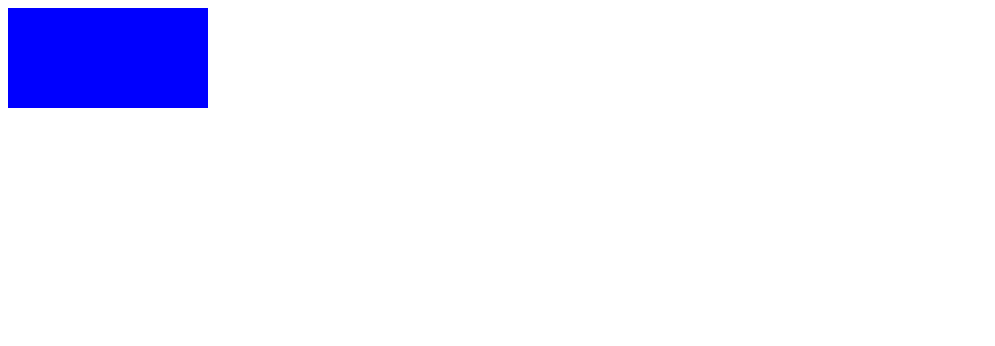
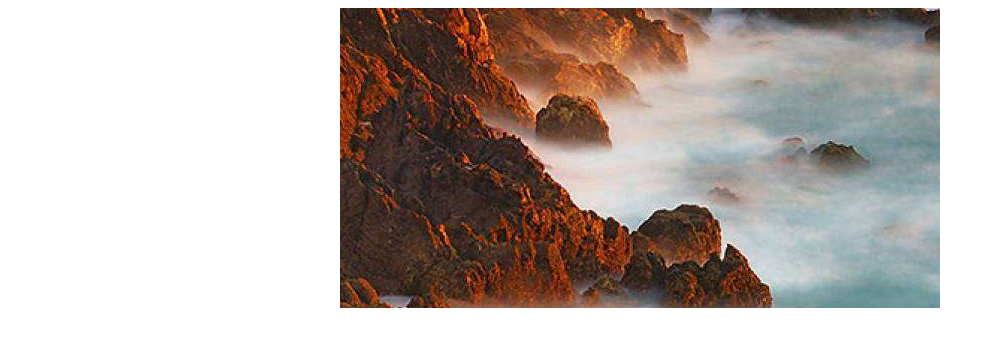
Before and after one commit to uemurayusuke/Javascript, a plain HTML site: page index.html in a window 1280 px wide. Shown: the whole page, without its empty margins (0-995 px from the left). Drawn offline with nearby package versions, Linux system fonts and the light colour scheme.

Commit message:
Javascript スライドショー自動切替完成

```diff
--- a/app.css
+++ /dev/null
@@ -1,5 +0,0 @@
-.box1 {
-  background-color: #FF0000;
-  height: 200px;
-  width: 200px;
-}
--- a/app.js
+++ /dev/null
@@ -1,6 +0,0 @@
-$(function(){
-  $('.box1').css({
-    'background-color': '#0000FF',
-    'height': '100px'
-  });
-});
--- a/index.html
+++ b/index.html
@@ -2,11 +2,36 @@
 <html lang="ja">
   <head>
     <meta charset="UTF-8" />
-    <link rel="stylesheet" href="app.css" />
+    <link rel="stylesheet" href="https://cdn.jsdelivr.net/npm/swiper@8/swiper-bundle.min.css"/>
+    <script src="https://cdn.jsdelivr.net/npm/swiper@8/swiper-bundle.min.js"></script>
+    <link rel="stylesheet" href="style.css" />
+    <title>Swiper導入</title>
   </head>
   <body>
-    <div class="box1"></div>
-    <script src="jquery.min.js"></script>
-    <script src="app.js"></script>
-  </body>
+    <div class="swiper">
+      <div class="swiper-wrapper">
+        <div class="swiper-slide">
+          <img src="img/nature-1.jpg" alt="">
+        </div>
+        <div class="swiper-slide">
+          <img src="img/nature-2.jpg" alt="">
+        </div>
+        <div class="swiper-slide">
+          <img src="img/nature-3.jpg" alt="">
+        </div>
+        <div class="swiper-slide">
+          <img src="img/nature-4.jpg" alt="">
+        </div>
+        <div class="swiper-slide">
+          <img src="img/nature-5.jpg" alt="">
+        </div>
+      </div>
+      <!-- ページネーションの要素 -->
+      <div class="swiper-pagination"></div>
+      <!-- ナビゲーションボタン （前、次） -->
+      <div class="swiper-button-prev"></div>
+      <div class="swiper-button-next"></div>
+    </div>
+     <script src="script.js"></script>
+    </body>
 </html>
--- /dev/null
+++ b/script.js
@@ -0,0 +1,15 @@
+const swiper = new Swiper('.swiper', {
+  //オプションの設定
+  loop: true, //最後までスライドしたら最初の画像に戻る
+  effect:"fade",
+  //ページネーション表示の設定
+
+  autoplay: {
+    delay:1000,
+    disableOnInteraction:false,
+  },
+
+  speed:2000,
+
+
+});
--- /dev/null
+++ b/style.css
@@ -0,0 +1,9 @@
+.swiper {
+  width: 600px;
+  height: 300px;
+}
+
+:root {
+  --swiper-navigation-color: transparent;
+  --swiper-pagination-color: transparent;
+}
```
Also changed, not shown: img/nature-1.jpg (added), img/nature-2.jpg (added), img/nature-3.jpg (added), img/nature-4.jpg (added), img/nature-5.jpg (added).
